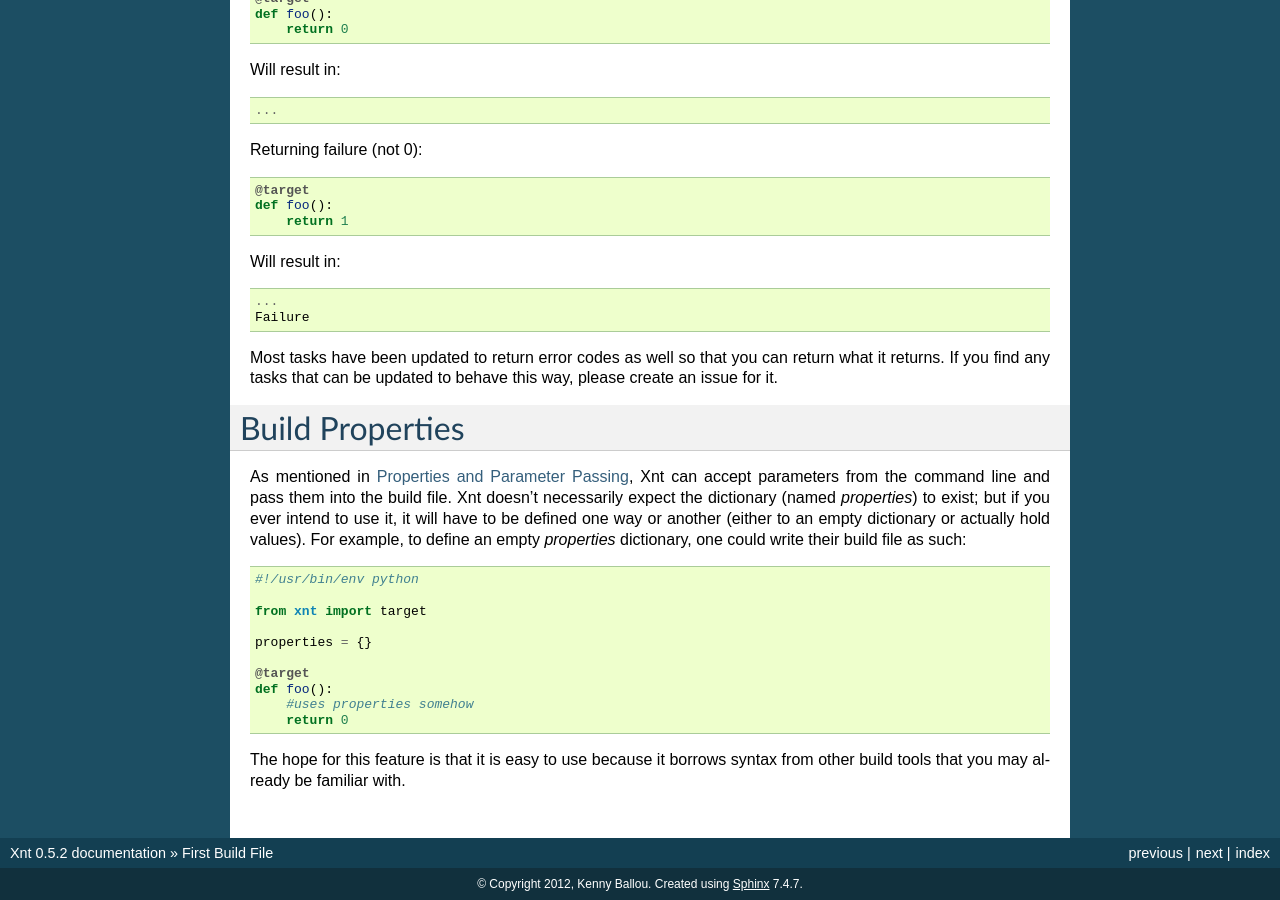
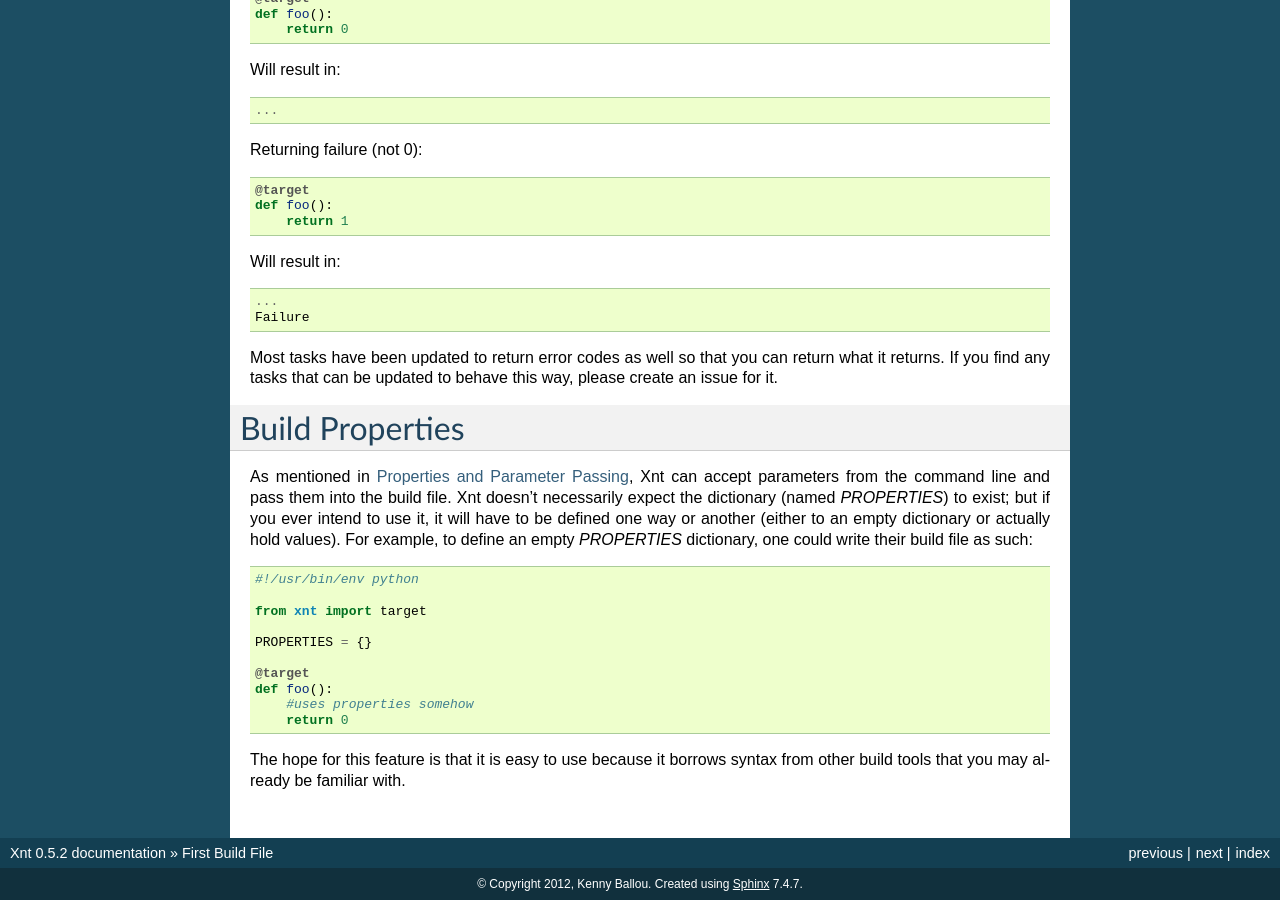
Before and after one commit to kennyballou/Xnt, a Sphinx documentation site: the page built from docs/source/buildfile.rst, in a window 1280 px wide and 900 px high, scrolled down 1851 px. Built offline with Sphinx 7.4.7, drawn with Linux system fonts in a browser that asks for light colours.

```diff
--- a/docs/source/buildfile.rst
+++ b/docs/source/buildfile.rst
@@ -134,16 +134,16 @@ Build Properties
 
 As mentioned in :ref:`xntPropertiesParameters`, Xnt can accept parameters from
 the command line and pass them into the build file. Xnt doesn't necessarily
-expect the dictionary (named `properties`) to exist; but if you ever intend to
+expect the dictionary (named `PROPERTIES`) to exist; but if you ever intend to
 use it, it will have to be defined one way or another (either to an empty
 dictionary or actually hold values). For example, to define an empty
-`properties` dictionary, one could write their build file as such::
+`PROPERTIES` dictionary, one could write their build file as such::
 
     #!/usr/bin/env python
 
     from xnt import target
 
-    properties = {}
+    PROPERTIES = {}
 
     @target
     def foo():
```
Also changed, not shown: 1 other file.
